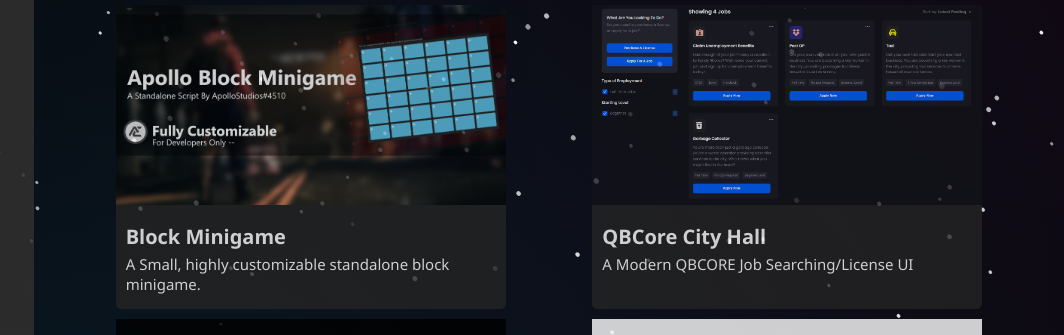
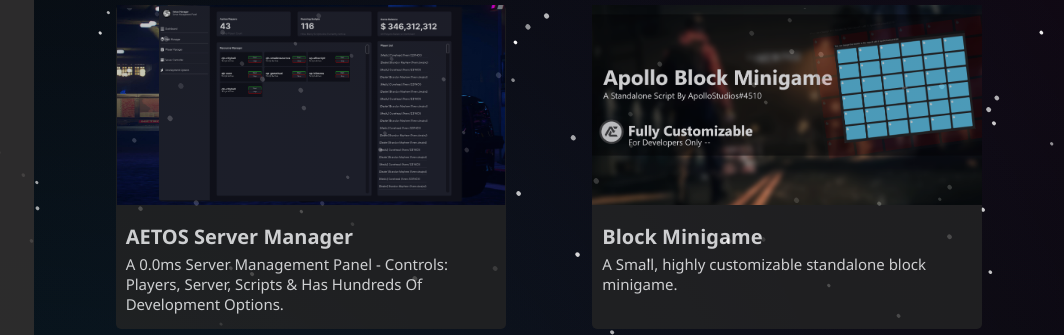
Before and after one commit to ApolloStudios0/ApolloPortfolio, a plain HTML site: page index.html in a window 1280 px wide. Shown: the top 335 px of the page, 216-1280 px from the left. Drawn offline with Linux system fonts and the light colour scheme; animation ran at ten frames a second.

Commit message:
Update index.html

```diff
--- a/index.html
+++ b/index.html
@@ -20,6 +20,11 @@
     <!-- Main Content -->
     <div class="MainContent">
         <div class="Container">
+            <div class="card fivem">
+                <img class="CardImage" src="./assets/aetos.png">
+                <h1 class="CardTitle">AETOS Server Manager</h1>
+                <h3 class="CardSubtitle">A 0.0ms Server Management Panel - Controls: Players, Server, Scripts & Has Hundreds Of Development Options.</h3>
+            </div>
             <div class="card fivem">
                 <img class="CardImage" src="./assets/blockGame.png">
                 <h1 class="CardTitle">Block Minigame</h1>
```
